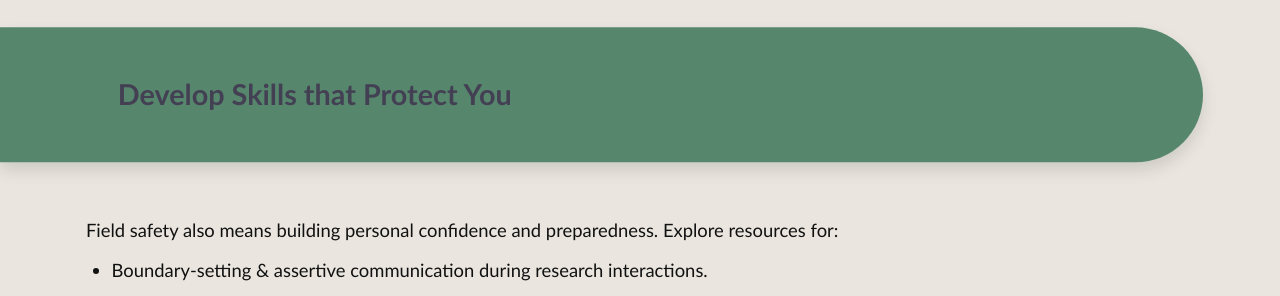
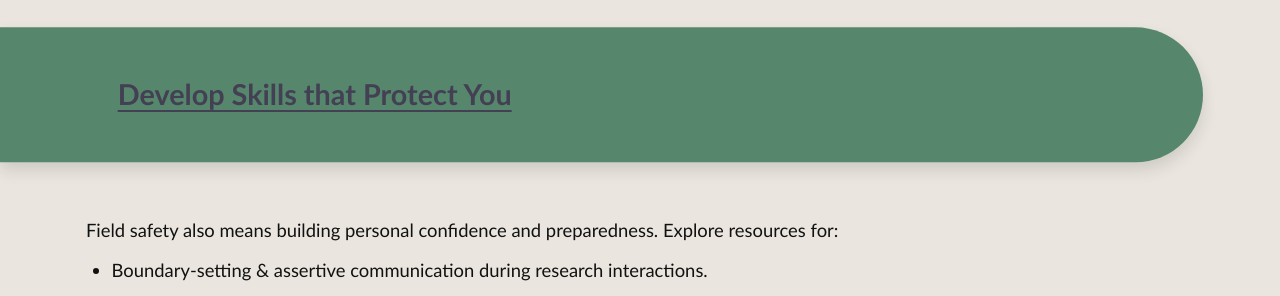
Before and after one commit to AnthroSafetyWarrior/GoldenTrowelProject, a Jekyll site: the page built from _pages/preparing.html, in a window 1280 px wide. Shown: the part 3238-3534 px from the top of the page. Built offline with Jekyll 4.4.1, drawn with Linux system fonts in a browser that asks for light colours.

Commit message:
updating name

```diff
--- a/_pages/preparing.html
+++ b/_pages/preparing.html
@@ -13,7 +13,13 @@ hero_tint: .40
 .pillhead.pill--sage > a,
 .pill--sage .pillhead__link{
   color: var(--slate);
-  text-decoration: none;
+  text-decoration: underline;
+}
+.pillhead.pill--sage > a:visited{ color: var(--slate); }
+.pillhead.pill--sage > a:hover{ color: var(--logo-orange); },
+.pillhead.pill--sage > a:focus-visible{
+  color: var(--slate);           /* or a darker slate var if you have one */
+  text-decoration: underline;
 }
 </style>
 
```
